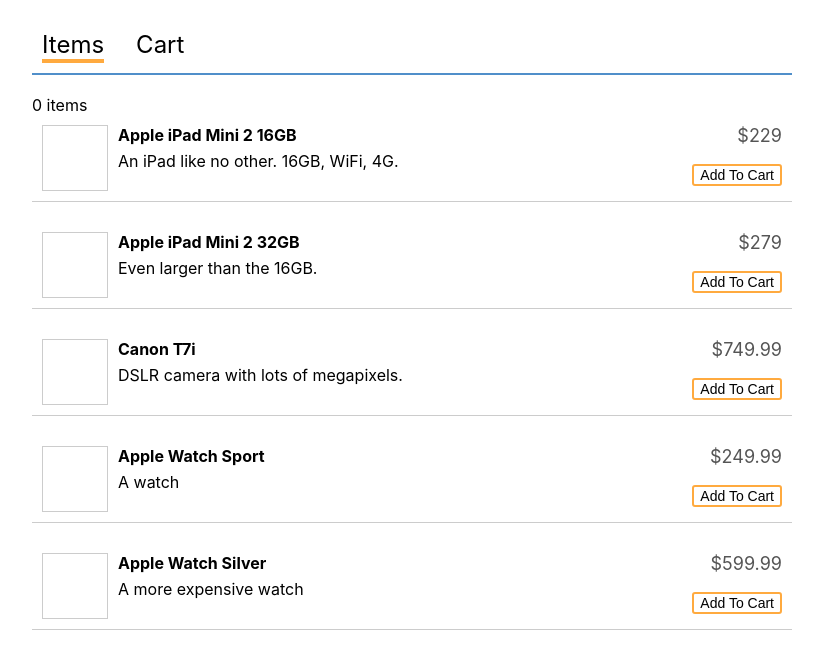
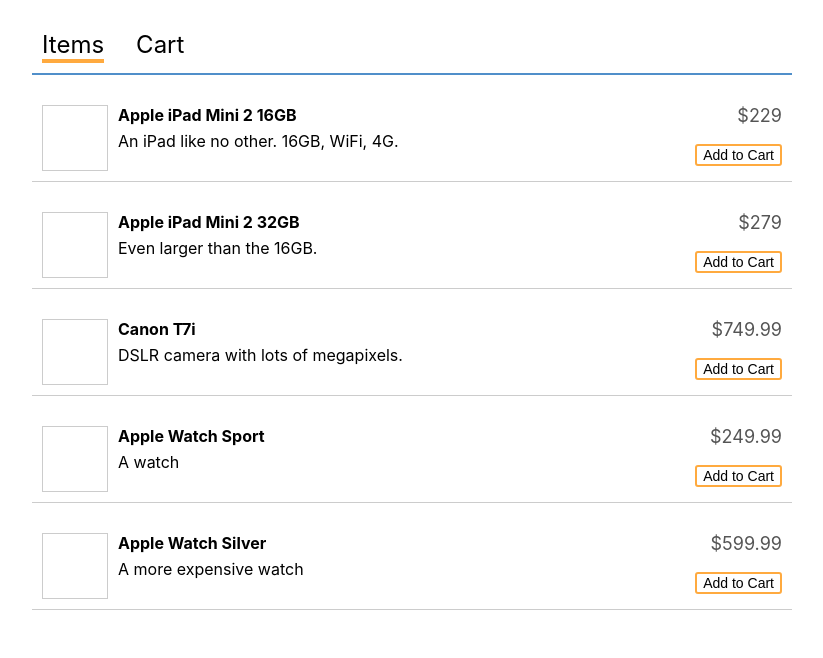
Before and after one commit to JerYoMat/shopping-site-example, a React (Create React App) app: page / in a window 1280 px wide. Shown: the top 658 px of the page, without its empty margins (228-1051 px from the left). Built offline with nearby package versions, Linux system fonts and the light colour scheme.

Commit message:
added cartPaget to App, moved button out of Item component, set that place to children prop and placed button back in App as children of Item

```diff
--- a/src/App.js
+++ b/src/App.js
@@ -3,6 +3,7 @@
 import './App.css';
 import ItemPage from './ItemPage';
 import {items} from './static-data';
+import CartPage from './CartPage';
 class App extends Component {
   state = {
     activeTab: 0,
@@ -26,8 +27,28 @@
           items={items}
           onAddToCart={this.handleAddToCart} />
         );
-      case 1: return <span>Cart Placeholder</span>;
+      case 1: return this.renderCart();
     }
+  }
+
+  renderCart() {
+    let itemCounts = this.state.cart.reduce((itemCounts, itemId) => {
+      itemCounts[itemId] = itemCounts[itemId] || 0;
+      itemCounts[itemId]++;
+      return itemCounts;
+    }, {});
+    let cartItems = Object.keys(itemCounts).map(itemId => {
+      var item = items.find(item =>
+        item.id === parseInt(itemId, 10)
+        );
+        return {
+          ...item,
+          count:itemCounts[itemId]
+        }
+    });
+    return (
+      <CartPage items={cartItems} />
+    );
   }
   render() {
     let {activeTab} = this.state;
@@ -35,9 +56,6 @@
       <div className="App">
         <Nav activeTab={activeTab} onTabChange={this.handleTabChange} />
         <main className="App-content">
-          <div>
-            {this.state.cart.length} items
-          </div>
           {this.renderContent()}
         </main>
       </div>
--- a/src/Item.js
+++ b/src/Item.js
@@ -2,7 +2,7 @@
 import PropTypes from 'prop-types';
 import './Item.css';
 
-const Item = ({ item, onAddToCart}) => (
+const Item = ({ item, children}) => (
   <div className='Item'>
     <div className='Item-left'>
       <div className='Item-image'/>
@@ -17,14 +17,14 @@
       <div className='Item-price'>
         ${item.price}
       </div>
-      <button
-            className='Item-addToCart'
-            onClick={() => onAddToCart(item)}>
-            Add To Cart
-          </button>
+      {children}
     </div>
   </div>
 );
+Item.propTypes = {
+  item: PropTypes.object.isRequired,
+  children: PropTypes.node
+};
 
 
 export default Item;
--- a/src/ItemPage.js
+++ b/src/ItemPage.js
@@ -8,7 +8,13 @@
     <ul className='ItemPage-items'>
       {items.map(item  =>
         <li key={item.id} className='ItemPage-item'>
-          <Item item={item} onAddToCart={onAddToCart} />
+          <Item item={item} onAddToCart={onAddToCart}>
+          <button
+            className="Item-addToCart"
+            onClick={() => onAddToCart(item)}>
+              Add to Cart
+          </button>
+          </Item>
         </li>
         )}
     </ul>
```
